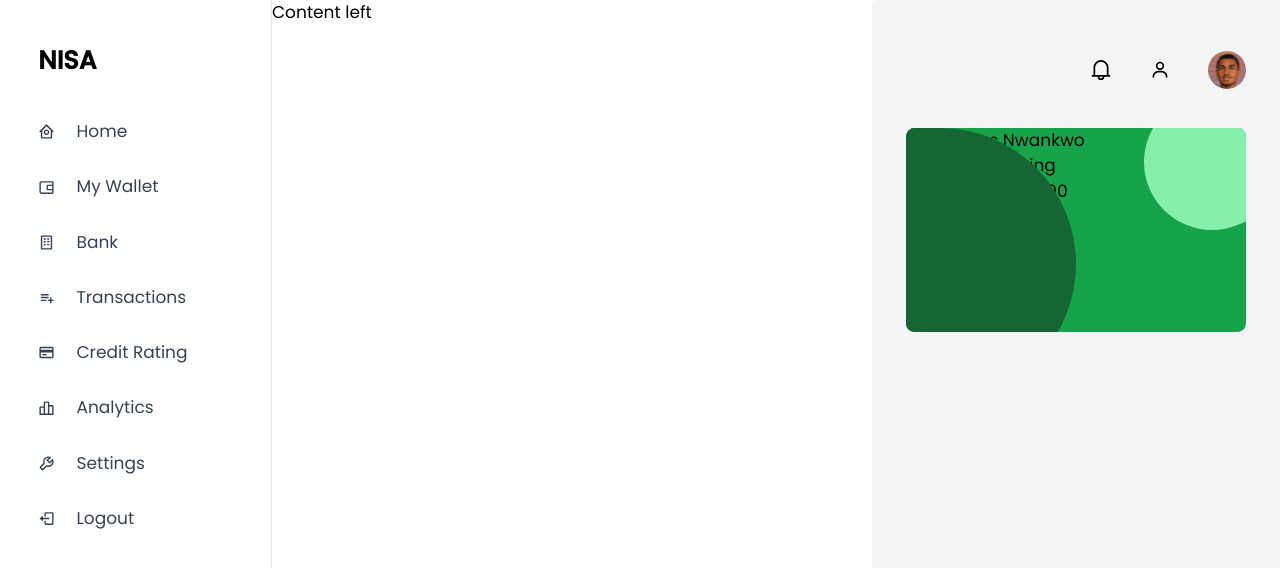
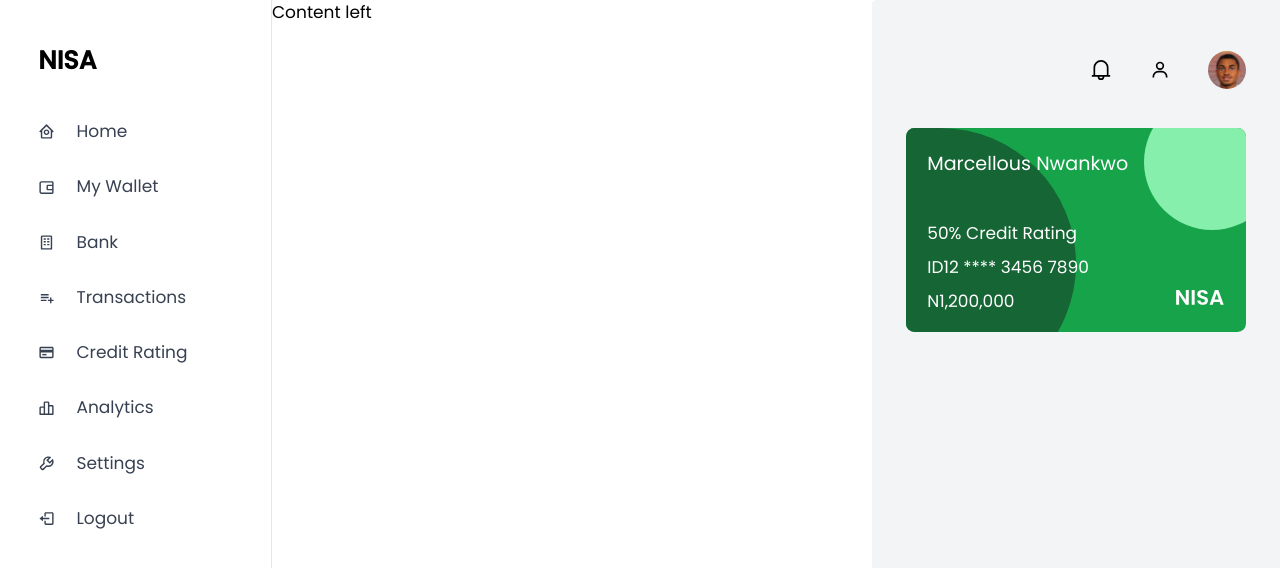
Before and after one commit to EmekaAgara/nisa-dashboard, a React (Create React App) app: page / in a window 1280 px wide. Shown: the top 568 px of the page. Built offline with nearby package versions, Linux system fonts and the light colour scheme.

Commit message:
card done

```diff
--- a/src/App.js
+++ b/src/App.js
@@ -16,12 +16,16 @@ function App() {
           <img src={User} alt="user" className="h-9 w-9 object-cover rounded-full"/>
         </div>
         <div className="card mt-9">
-          <div>Marcellous Nwankwo</div>
-          <div>50% Credit Rating</div>
-          <div>ID12 **** 3456 7890</div>
-          <div>
-            <span>N1,200,000</span>
-            <img src={NisaLogo} alt="Nisa" className="h-4"/>
+          <div className="relative p-5 text-white">
+            <div className="text-lg">Marcellous Nwankwo</div>
+            <div className="mt-10 space-y-2">
+              <div>50% Credit Rating</div>
+              <div>ID12 **** 3456 7890</div>
+              <div className="flex justify-between relative">
+                <span>N1,200,000</span>
+                <img src={NisaLogo} alt="Nisa" className="h-4"/>
+              </div>
+            </div>
           </div>
         </div>
       </section>
```
